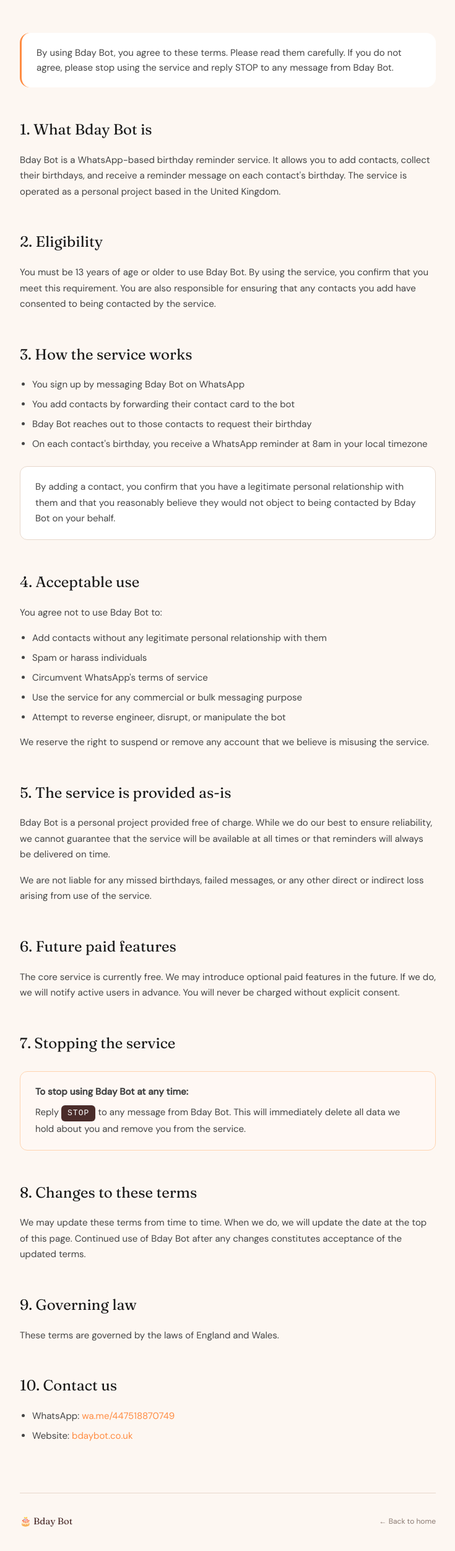
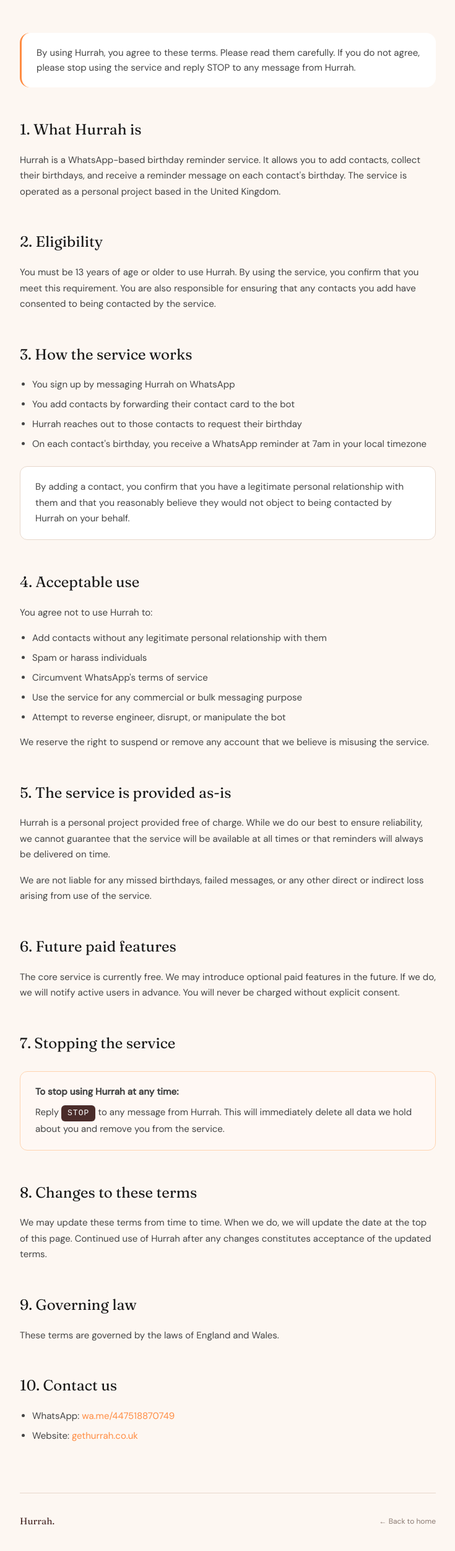
Before and after one commit to djlesh1992-alt/bdaybot-site, a plain HTML site: page terms.html in a window 1280 px wide. Shown: the part 267-2769 px from the top of the page at 62% size, without its empty margins (272-1007 px from the left). Drawn offline with Linux system fonts and the light colour scheme.

Commit message:
Rebrand: Bday Bot → Hurrah across all website files

```diff
--- a/terms.html
+++ b/terms.html
@@ -3,7 +3,7 @@
 <head>
 <meta charset="UTF-8">
 <meta name="viewport" content="width=device-width, initial-scale=1.0">
-<title>Terms of Service — Bday Bot</title>
+<title>Terms of Service — Hurrah</title>
 <link rel="preconnect" href="https://fonts.googleapis.com">
 <link href="https://fonts.googleapis.com/css2?family=Fraunces:ital,opsz,wght@0,9..144,300;0,9..144,400;1,9..144,300&family=DM+Sans:wght@300;400;500&display=swap" rel="stylesheet">
 <style>
@@ -70,7 +70,7 @@
 <body>
 
 <nav>
-  <a href="index.html" class="nav-logo">🎂 Bday Bot</a>
+  <a href="index.html" class="nav-logo">Hurrah.</a>
   <a href="index.html" class="nav-link">← Back to home</a>
 </nav>
 
@@ -83,29 +83,29 @@
   </div>
 
   <div class="intro">
-    By using Bday Bot, you agree to these terms. Please read them carefully. If you do not agree, please stop using the service and reply STOP to any message from Bday Bot.
+    By using Hurrah, you agree to these terms. Please read them carefully. If you do not agree, please stop using the service and reply STOP to any message from Hurrah.
   </div>
 
-  <h2>1. What Bday Bot is</h2>
-  <p>Bday Bot is a WhatsApp-based birthday reminder service. It allows you to add contacts, collect their birthdays, and receive a reminder message on each contact's birthday. The service is operated as a personal project based in the United Kingdom.</p>
+  <h2>1. What Hurrah is</h2>
+  <p>Hurrah is a WhatsApp-based birthday reminder service. It allows you to add contacts, collect their birthdays, and receive a reminder message on each contact's birthday. The service is operated as a personal project based in the United Kingdom.</p>
 
   <h2>2. Eligibility</h2>
-  <p>You must be 13 years of age or older to use Bday Bot. By using the service, you confirm that you meet this requirement. You are also responsible for ensuring that any contacts you add have consented to being contacted by the service.</p>
+  <p>You must be 13 years of age or older to use Hurrah. By using the service, you confirm that you meet this requirement. You are also responsible for ensuring that any contacts you add have consented to being contacted by the service.</p>
 
   <h2>3. How the service works</h2>
   <ul>
-    <li>You sign up by messaging Bday Bot on WhatsApp</li>
+    <li>You sign up by messaging Hurrah on WhatsApp</li>
     <li>You add contacts by forwarding their contact card to the bot</li>
-    <li>Bday Bot reaches out to those contacts to request their birthday</li>
-    <li>On each contact's birthday, you receive a WhatsApp reminder at 8am in your local timezone</li>
+    <li>Hurrah reaches out to those contacts to request their birthday</li>
+    <li>On each contact's birthday, you receive a WhatsApp reminder at 7am in your local timezone</li>
   </ul>
 
   <div class="highlight-box">
-    <p>By adding a contact, you confirm that you have a legitimate personal relationship with them and that you reasonably believe they would not object to being contacted by Bday Bot on your behalf.</p>
+    <p>By adding a contact, you confirm that you have a legitimate personal relationship with them and that you reasonably believe they would not object to being contacted by Hurrah on your behalf.</p>
   </div>
 
   <h2>4. Acceptable use</h2>
-  <p>You agree not to use Bday Bot to:</p>
+  <p>You agree not to use Hurrah to:</p>
   <ul>
     <li>Add contacts without any legitimate personal relationship with them</li>
     <li>Spam or harass individuals</li>
@@ -116,7 +116,7 @@
   <p>We reserve the right to suspend or remove any account that we believe is misusing the service.</p>
 
   <h2>5. The service is provided as-is</h2>
-  <p>Bday Bot is a personal project provided free of charge. While we do our best to ensure reliability, we cannot guarantee that the service will be available at all times or that reminders will always be delivered on time.</p>
+  <p>Hurrah is a personal project provided free of charge. While we do our best to ensure reliability, we cannot guarantee that the service will be available at all times or that reminders will always be delivered on time.</p>
   <p>We are not liable for any missed birthdays, failed messages, or any other direct or indirect loss arising from use of the service.</p>
 
   <h2>6. Future paid features</h2>
@@ -124,12 +124,12 @@
 
   <h2>7. Stopping the service</h2>
   <div class="stop-box">
-    <p><strong>To stop using Bday Bot at any time:</strong></p>
-    <p>Reply <span class="stop-code">STOP</span> to any message from Bday Bot. This will immediately delete all data we hold about you and remove you from the service.</p>
+    <p><strong>To stop using Hurrah at any time:</strong></p>
+    <p>Reply <span class="stop-code">STOP</span> to any message from Hurrah. This will immediately delete all data we hold about you and remove you from the service.</p>
   </div>
 
   <h2>8. Changes to these terms</h2>
-  <p>We may update these terms from time to time. When we do, we will update the date at the top of this page. Continued use of Bday Bot after any changes constitutes acceptance of the updated terms.</p>
+  <p>We may update these terms from time to time. When we do, we will update the date at the top of this page. Continued use of Hurrah after any changes constitutes acceptance of the updated terms.</p>
 
   <h2>9. Governing law</h2>
   <p>These terms are governed by the laws of England and Wales.</p>
@@ -137,11 +137,11 @@
   <h2>10. Contact us</h2>
   <ul>
     <li>WhatsApp: <a href="https://wa.me/447518870749">wa.me/447518870749</a></li>
-    <li>Website: <a href="https://bdaybot.co.uk">bdaybot.co.uk</a></li>
+    <li>Website: <a href="https://gethurrah.co.uk">gethurrah.co.uk</a></li>
   </ul>
 
   <footer>
-    <div class="footer-logo">🎂 Bday Bot</div>
+    <div class="footer-logo">Hurrah.</div>
     <a href="index.html" class="footer-link">← Back to home</a>
   </footer>
 
```
Also changed, not shown: index.html (+13 -13 lines), privacy.html (+13 -13 lines).
